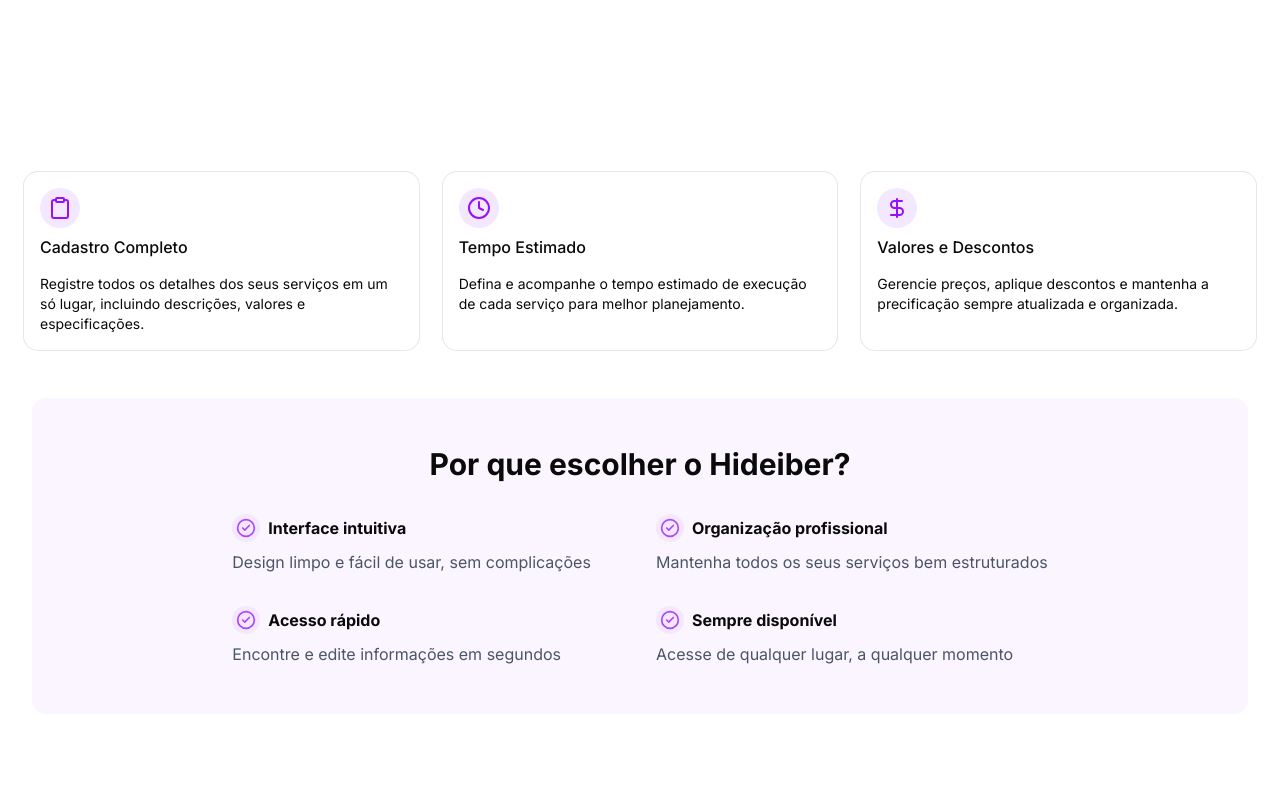
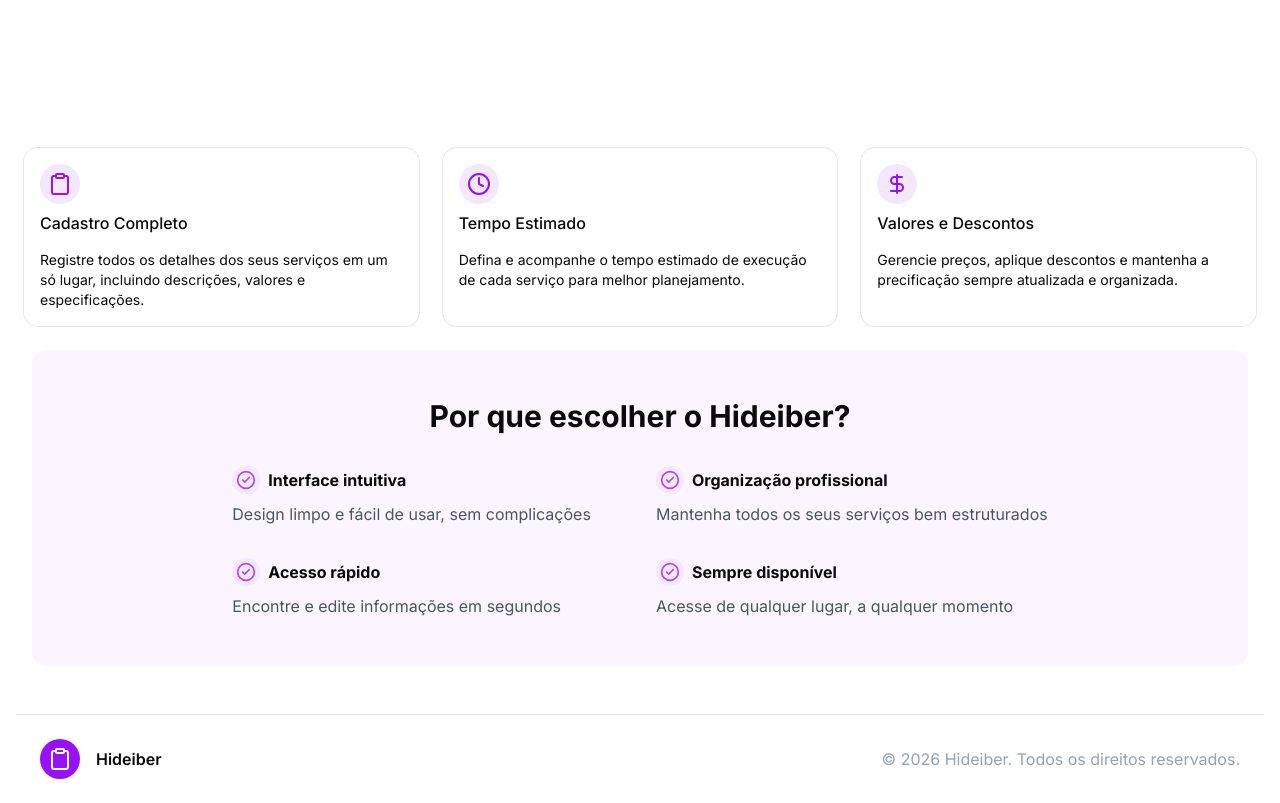
Before and after one commit to Hidemi2008/Hideiber-frontend, a Next.js app: page / in a window 1280 px wide. Shown: the part 740-1543 px from the top of the page. Before the commit the page ends 1454 px from the top, so only its background shows below. Built offline with nearby package versions, Linux system fonts and the light colour scheme.

Commit message:
Tela de Home concluida

```diff
--- a/src/app/page.js
+++ b/src/app/page.js
@@ -2,6 +2,7 @@
 import HeroSection from "@/components/ui/heroSection";
 import FeatureCards from "@/components/ui/featureCards";
 import BenefitsList from "@/components/ui/benefitsList";
+import TopbarFooter from "@/components/ui/topbarFooter";
 
 export default function Home() {
   return (
@@ -10,6 +11,7 @@
       <HeroSection/>
       <FeatureCards/>
       <BenefitsList/>
+      <TopbarFooter/>
     </>
   );
 }
--- a/src/components/ui/benefitsList.jsx
+++ b/src/components/ui/benefitsList.jsx
@@ -6,43 +6,43 @@
 
             <h1 className="text-3xl font-bold">Por que escolher o Hideiber?</h1>
 
-            <div className="grid grid-cols-2 md:grid-cols-2 gap-8 max-w-4xl">
+            <div className="grid grid-cols-1 md:grid-cols-2 gap-8 max-w-4xl">
                 <div className="flex flex-col gap-2">
                     <div className="flex items-center gap-2 font-bold">
-                        <span className="rounded-full bg-purple-100 p-1">
+                        <div className="rounded-full bg-purple-100 p-1">
                             <CircleCheck className="w-5 h-5 text-purple-500" />
-                        </span>
-                        Interface intuitiva
+                        </div>
+                        <h1>Interface intuitiva</h1>
                     </div>
                     <p className="text-gray-600">Design limpo e fácil de usar, sem complicações</p>
                 </div>
 
                 <div className="flex flex-col gap-2">
                     <div className="flex items-center gap-2 font-bold">
-                        <span className="rounded-full bg-purple-100 p-1">
-                            <CircleCheck className="w-5 h-5 text-purple-500" aria-hidden="true" />
-                        </span>
-                        Organização profissional
+                        <div className="rounded-full bg-purple-100 p-1">
+                            <CircleCheck className="w-5 h-5 text-purple-500" />
+                        </div>
+                        <h1>Organização profissional</h1>
                     </div>
                     <p className="text-gray-600">Mantenha todos os seus serviços bem estruturados</p>
                 </div>
 
                 <div className="flex flex-col gap-2">
                     <div className="flex items-center gap-2 font-bold">
-                        <span className="rounded-full bg-purple-100 p-1">
-                            <CircleCheck className="w-5 h-5 text-purple-500" aria-hidden="true" />
-                        </span>
-                        Acesso rápido
+                        <div className="rounded-full bg-purple-100 p-1">
+                            <CircleCheck className="w-5 h-5 text-purple-500" />
+                        </div>
+                        <h1>Acesso rápido</h1>
                     </div>
                     <p className="text-gray-600">Encontre e edite informações em segundos</p>
                 </div>
 
                 <div className="flex flex-col gap-2">
                     <div className="flex items-center gap-2 font-bold">
-                        <span className="rounded-full bg-purple-100 p-1">
-                            <CircleCheck className="w-5 h-5 text-purple-500" aria-hidden="true" />
-                        </span>
-                        Sempre disponível
+                        <div className="rounded-full bg-purple-100 p-1">
+                            <CircleCheck className="w-5 h-5 text-purple-500" />
+                        </div>
+                        <h1>Sempre disponível</h1>
                     </div>
                     <p className="text-gray-600">Acesse de qualquer lugar, a qualquer momento</p>
                 </div>
--- a/src/components/ui/featureCards.jsx
+++ b/src/components/ui/featureCards.jsx
@@ -3,7 +3,7 @@
 
 export default function FeatureCards() {
     return (
-        <section className="grid grid-cols-1 md:grid-cols-3 gap-6 px-6 py-12">
+        <section className="grid grid-cols-1 md:grid-cols-3 gap-6 px-6 py-6">
 
             <Card className="hover:shadow-2xl transition-shadow">
                 <CardHeader className="flex flex-col gap-2 ">
--- /dev/null
+++ b/src/components/ui/topbarFooter.jsx
@@ -0,0 +1,19 @@
+import { ClipboardIcon } from "lucide-react"
+
+export default function TopbarFooter() {
+    return (
+        <footer className="flex justify-between items-center text-center py-6 px-6 mx-4 mt-12 border-t">
+
+            <div className="flex items-center flex-row gap-4">
+                <div className="flex items-center justify-center w-10 h-10 rounded-full bg-purple-600">
+                    <ClipboardIcon className="w-6 h-6 text-white" />
+                </div>
+                <h1 className="font-semibold">Hideiber</h1>
+            </div>
+
+            <div>
+                <p className="text-gray-400">&copy; 2026 Hideiber. Todos os direitos reservados.</p>
+            </div>
+        </footer>
+    )
+}
```
